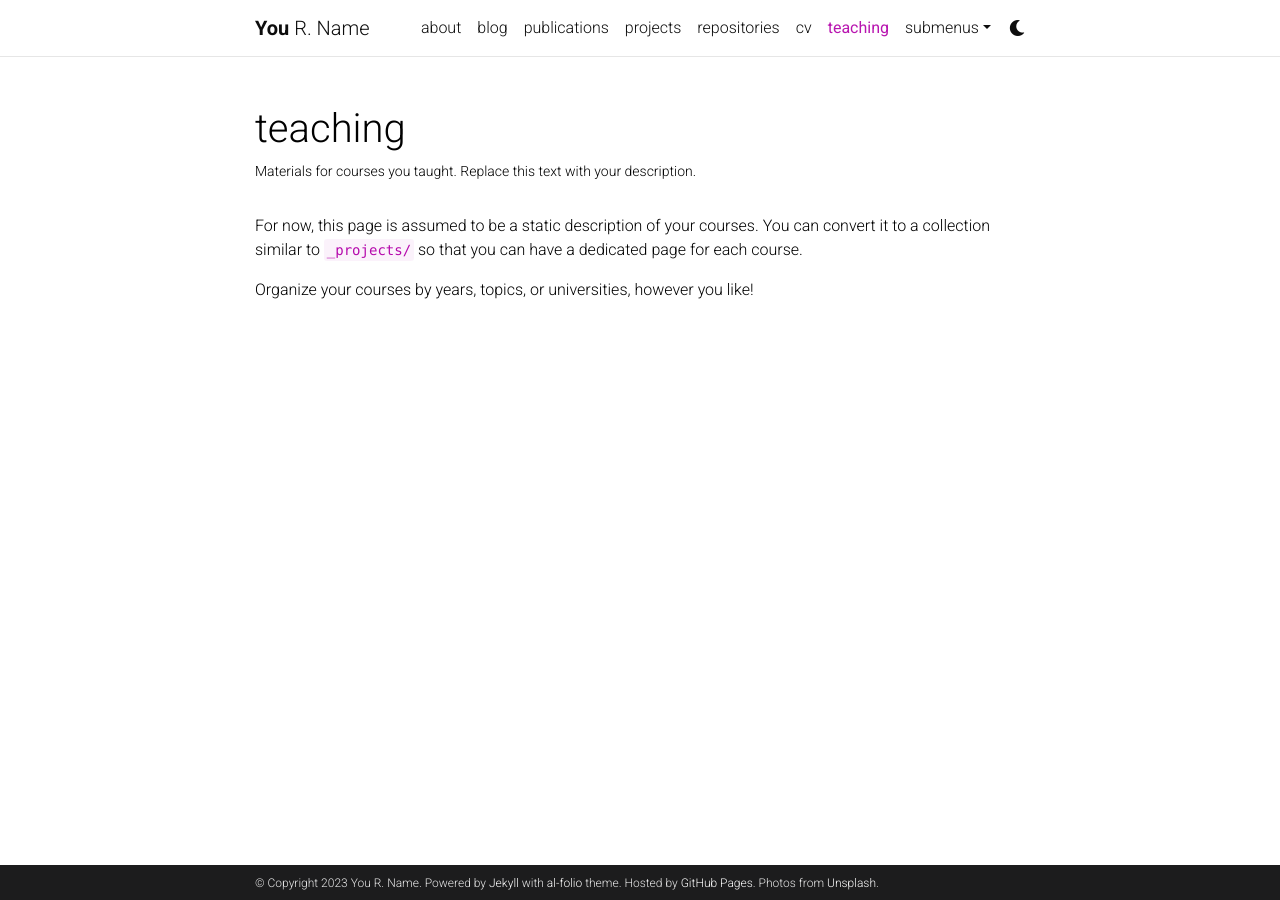
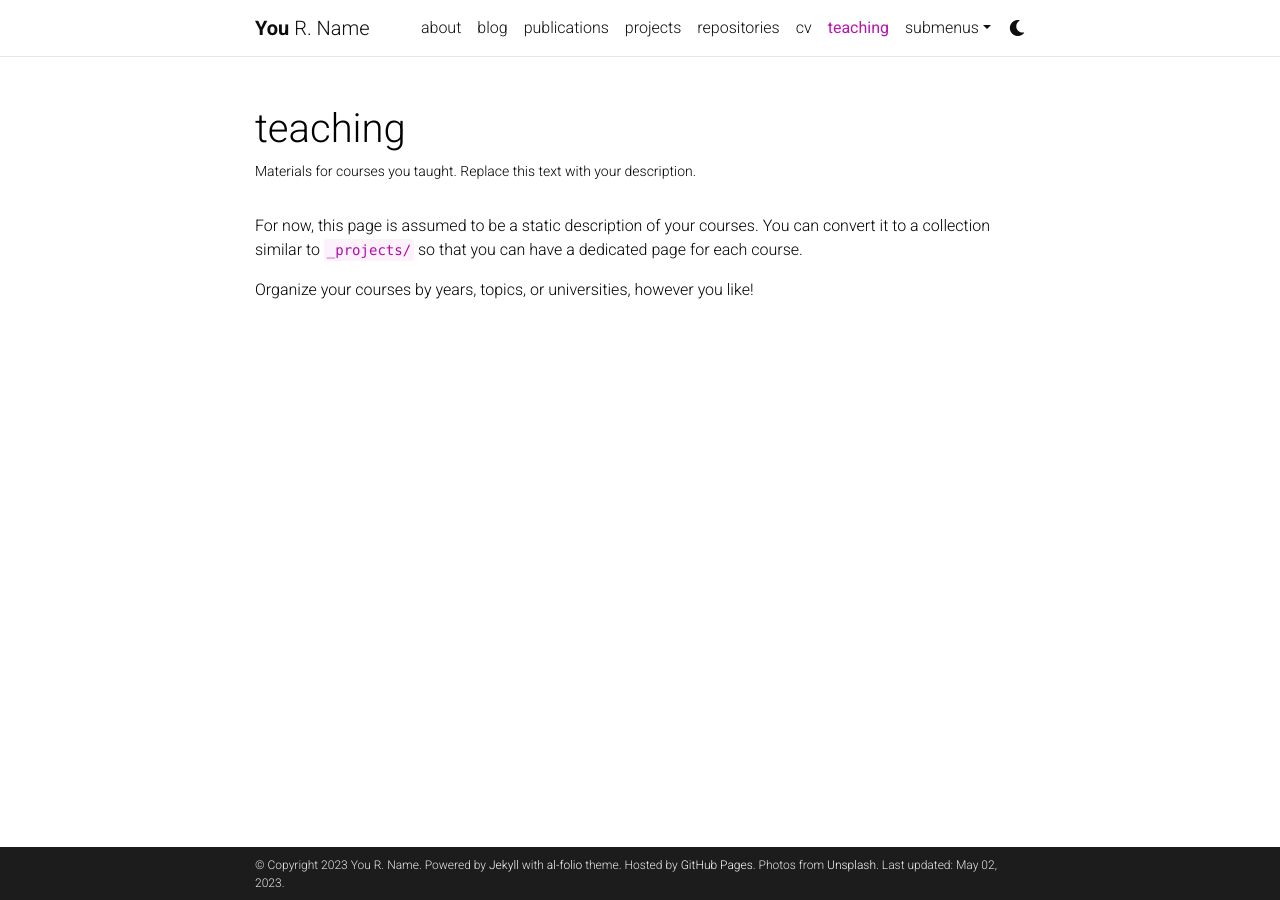
Before and after one commit to simonperneel/simonperneel.github.io, a Jekyll site: the page built from _pages/teaching.md, in a window 1280 px wide. Built offline with Jekyll 4.4.1, drawn with Linux system fonts in a browser that asks for light colours; comment, search, counter and statistics services are not loaded; a style sheet for code colours, icons or effects is not loaded.

Commit message:
Update _config.yml

```diff
--- a/_config.yml
+++ b/_config.yml
@@ -18,9 +18,9 @@ keywords: jekyll, jekyll-theme, academic-website, portfolio-website  # add your
 lang: en # the language of your site (for example: en, fr, cn, ru, etc.)
 icon: ⚛️  # the emoji used as the favicon (alternatively, provide image name in /assets/img/)
 
-url: https://alshedivat.github.io # the base hostname & protocol for your site
+url: https://simonperneel.github.io # the base hostname & protocol for your site
 baseurl: /al-folio # the subpath of your site, e.g. /blog/
-last_updated: false # set to true if you want to display last updated in the footer
+last_updated: true # set to true if you want to display last updated in the footer
 impressum_path:  # set to path to include impressum link in the footer, use the same path as permalink in a page, helps to conform with EU GDPR
 
 # -----------------------------------------------------------------------------
```
